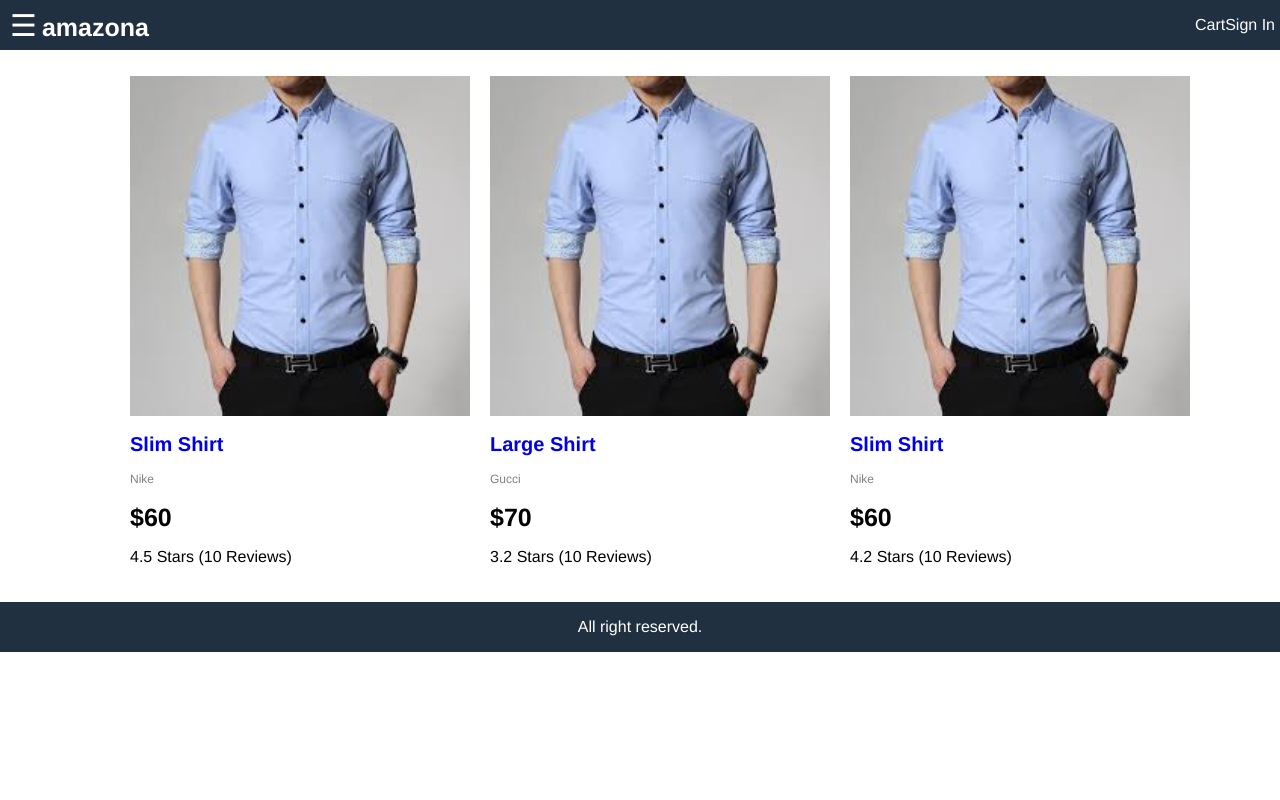
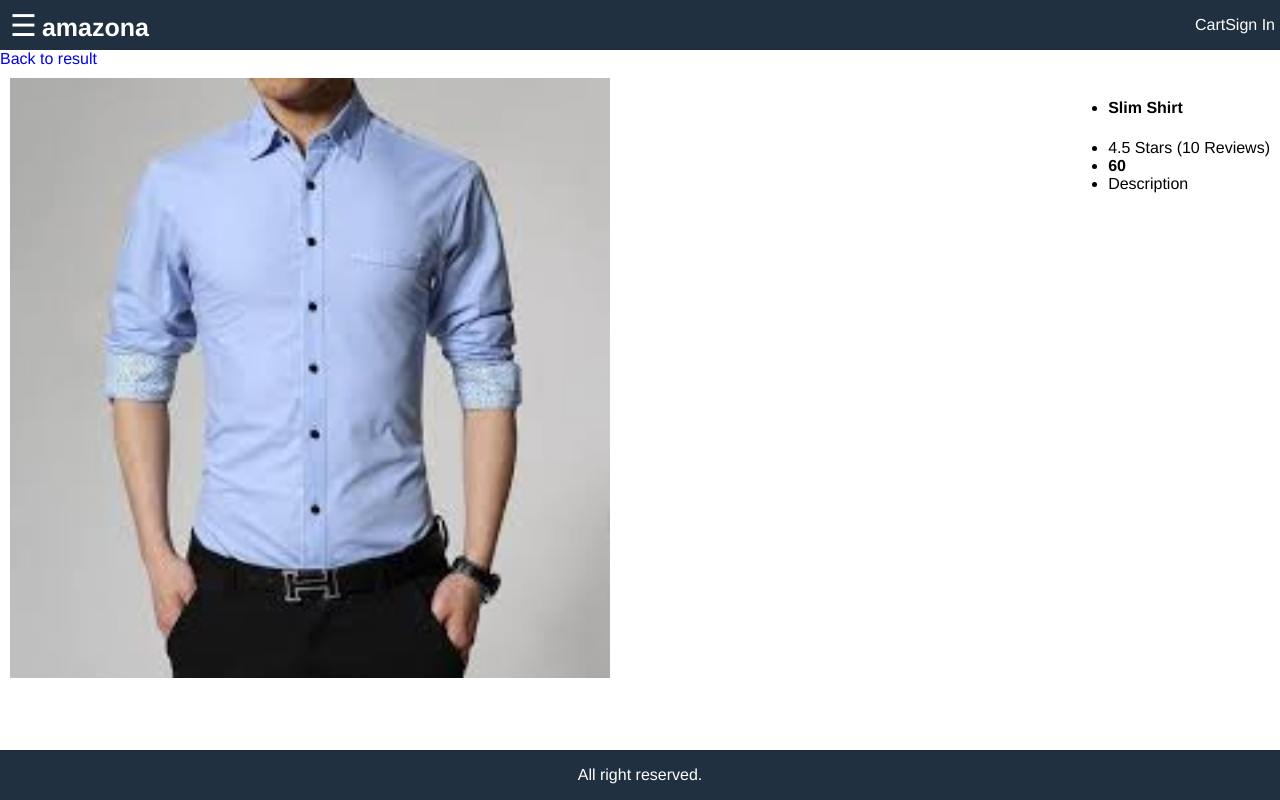
Before and after one commit to 99Nistha/node-react-ecommerce-amazon-clone, a React (Create React App) app in the folder frontend/: page /product/1 in a window 1280 px wide. Built offline with nearby package versions, Linux system fonts and the light colour scheme.

Commit message:
setting product details

```diff
--- a/frontend/src/App.js
+++ b/frontend/src/App.js
@@ -1,6 +1,6 @@
 import React from 'react';
 import data from './data';
-import {BrowserRouter,Route} from 'react-router-dom'
+import {BrowserRouter,Route, Link} from 'react-router-dom'
 import './App.css';
 import HomeScreen from './Screens/HomeScreen';
 import ProductScreen from './Screens/ProductScreen'
@@ -20,7 +20,7 @@ function App() {
           <button onClick={openMenu}>
             &#9776;
           </button>
-          <a href="index.html">amazona</a>
+          <Link to= "/">amazona</Link>
         </div>
         <div className="header-links">
           <a href="cart.html">Cart</a>
@@ -43,24 +43,8 @@ function App() {
       </aside>
       <main className="main">
         <div className="content">
-          <Route path="/products/:id" components={ProductScreen}/>
-          <Route path="/" exact={true} components={HomeScreen}/>
-          <ul className="products">
-            {
-              data.products.map(product=>
-                <li>
-              <div className="product">
-                <img className="product-image" src={product.image} alt="product" />
-                <div className="product-name">
-                  <a href="product.html">{product.name} </a>
-                </div>
-                <div className="product-brand">{product.brand} </div>
-                <div className="product-price">${product.price} </div>
-                <div className="product-rating">{product.rating}  Stars ({product.numReviews} Reviews)</div>
-              </div>
-            </li>)
-            }
-          </ul>
+          <Route path="/product/:id" component={ProductScreen}/>
+          <Route path="/" exact={true} component={HomeScreen}/>
         </div>
 
       </main>
--- a/frontend/src/Screens/HomeScreen.js
+++ b/frontend/src/Screens/HomeScreen.js
@@ -1,5 +1,24 @@
-import React from 'react'
+import React from 'react';
+import {Link} from 'react-router-dom'
+import data from '../data';
 function HomeScreen(props){
-    return <div>HomeScreen</div>
+    return <ul className="products">
+    {
+      data.products.map(product=>
+        <li>
+      <div className="product">
+      <Link to={'/product/'+product._id}>
+      <img className="product-image" src={product.image} alt="product" />
+      </Link>
+        <div className="product-name">
+          <Link to={'/product/'+product._id}>{product.name} </Link>
+        </div>
+        <div className="product-brand">{product.brand} </div>
+        <div className="product-price">${product.price} </div>
+        <div className="product-rating">{product.rating}  Stars ({product.numReviews} Reviews)</div>
+      </div>
+    </li>)
+    }
+  </ul>
 }
 export default HomeScreen;
--- a/frontend/src/Screens/ProductScreen.js
+++ b/frontend/src/Screens/ProductScreen.js
@@ -1,5 +1,37 @@
-import React from 'react'
+import React from 'react';
+import {Link} from 'react-router-dom'
+import data from '../data';
 function ProductScreen(props){
-    return <div>ProductScreen</div>
+    console.log(props.match.params.id)
+    const product = data.products.find(x=>x._id===props.match.params.id);
+    return <div>
+        <div>
+            <Link to="/">Back to result</Link>
+        </div>
+        <div className="details">
+            <div className="details-image">
+                <img src={product.image} alt="product"></img>
+            </div>
+            <div classname="deatails-info">
+                <ul>
+                    <li>
+                        <h4>{product.name}</h4>
+                    </li>
+                    <li>
+                        {product.rating} Stars ({product.numReviews} Reviews)
+                    </li>
+                    <li>
+                        <b>{product.price}</b>
+                    </li>
+                    <li>
+                        Description
+                        <div>
+                            {product.description}
+                        </div>
+                    </li>
+                </ul>
+            </div>
+        </div>
+    </div>
 }
 export default ProductScreen;
--- a/frontend/src/data.js
+++ b/frontend/src/data.js
@@ -1,6 +1,7 @@
 export default{
     products:[
     {
+        _id:'1',
         name: 'Slim Shirt',
         category:'Shirts',
         image:'/images/d1.jpeg',
@@ -10,6 +11,7 @@ export default{
         numReviews:10
     },
     {
+        _id:'2',
         name: 'Large Shirt',
         category:'Shirts',
         image:'/images/d1.jpeg',
@@ -19,6 +21,7 @@ export default{
         numReviews:10
     },
     {
+        _id:'3',
         name: 'Slim Shirt',
         category:'pants',
         image:'/images/d1.jpeg',
--- a/frontend/src/index.css
+++ b/frontend/src/index.css
@@ -6,6 +6,9 @@ body{
   font:1.6rem  Helvetica;
   margin: 0;
   height: 100vh;
+}
+#root{
+  height:100%;
 }
 
 .grid-container{
@@ -95,7 +98,7 @@ a:hover{
 }
 .product-image{
   max-width: 34rem;
-  max-height: 48rem;
+  max-height: 100rem;
 }
 .product-rating{
   margin-bottom: 1rem;
@@ -132,3 +135,25 @@ a:hover{
   right: .5rem;
   top: 1.5rem;
 }
+
+/* Product Details */
+.details{
+  display: flex;
+  justify-content: space-between;
+  align-items: flex-start;
+  flex-wrap: wrap;
+  padding: 1rem;
+}
+.details-image {
+  flex: 2 1 60rem;
+}
+.details-image img{
+  max-width: 60rem;
+  width: 100%;
+}
+.details-info {
+  flex: 1 1 30rem;
+}
+.details-action {
+  flex: 1 1 30rem;
+}
```
